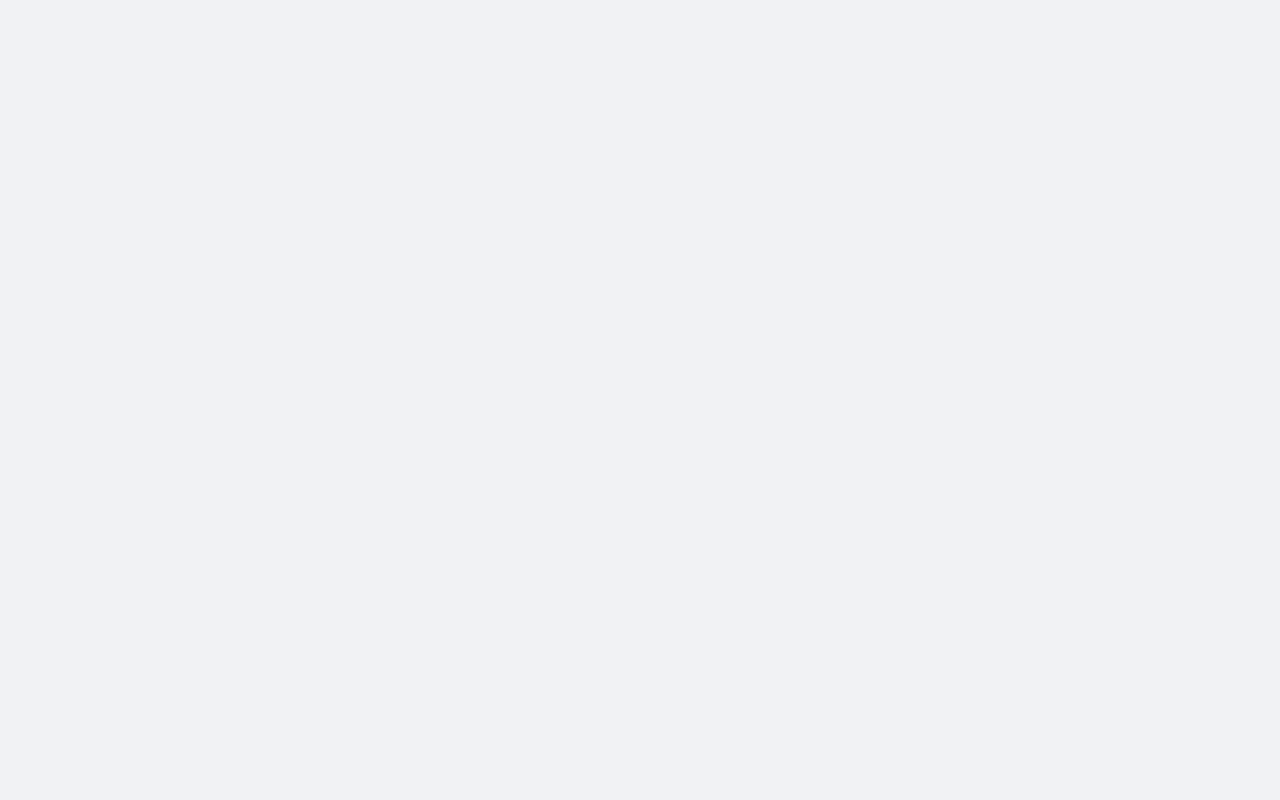
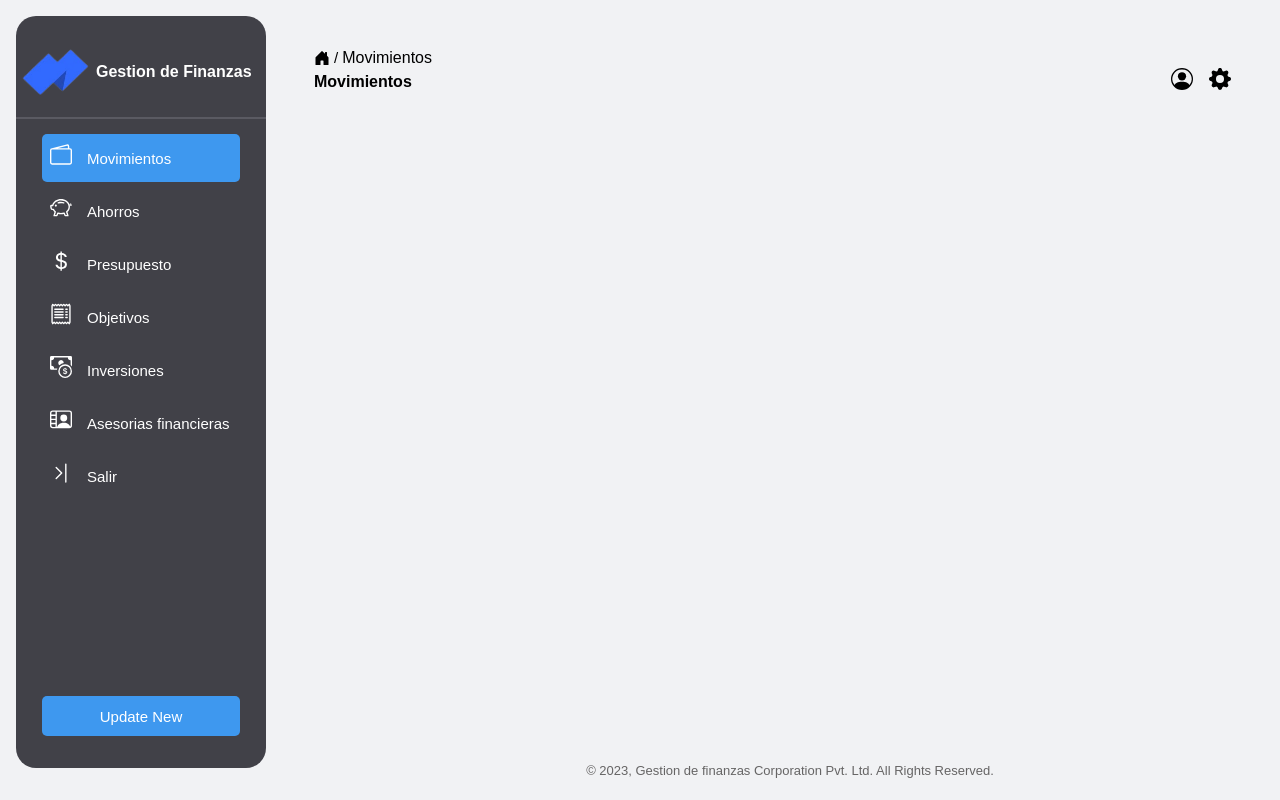
Before and after one commit to ValenciaMaster18/client-finance-app, an Angular app: page /dashboard in a window 1280 px wide. Before the commit this address led to /. Built offline with nearby package versions, Linux system fonts and the light colour scheme; a web font is replaced by a local one.

Commit message:
We create the dashboards component and position the sidebar, menu and footer

```diff
--- a/src/app/app.module.ts
+++ b/src/app/app.module.ts
@@ -6,13 +6,15 @@ import { AppComponent } from './app.component';
 import { NavbarComponent } from './shared/components/navbar/navbar.component';
 import { FooterComponent } from './shared/components/footer/footer.component';
 import { SidebarComponent } from './shared/components/sidebar/sidebar.component';
+import { DashboardComponent } from './dashboard/dashboard/dashboard.component';
 
 @NgModule({
   declarations: [
     AppComponent,
     NavbarComponent,
     FooterComponent,
-    SidebarComponent
+    SidebarComponent,
+    DashboardComponent
   ],
   imports: [
     BrowserModule,
--- /dev/null
+++ b/src/app/dashboard/dashboard/dashboard.component.html
@@ -0,0 +1,5 @@
+<div class="contenedor__dashboard">
+  <app-sidebar></app-sidebar>
+  <app-navbar></app-navbar>
+  <app-footer></app-footer>
+</div>
--- /dev/null
+++ b/src/app/dashboard/dashboard/dashboard.component.scss
@@ -0,0 +1,4 @@
+div.contenedor__dashboard{
+  display: flex;
+  margin-bottom: -60px;
+}
--- a/src/app/shared/components/footer/footer.component.scss
+++ b/src/app/shared/components/footer/footer.component.scss
@@ -1,12 +1,13 @@
 .footer {
   margin-top: 20px;
-  background-color: #FCFDFD;
-  width: 100vw;
+  // background-color: #FCFDFD;
+  width: calc(100vw - 300px);
   display: flex;
   justify-content: center;
   align-items: center;
   height: 60px;
   position: absolute;
+  right: 0;
   bottom: 0;
 }
 
--- a/src/app/shared/components/navbar/navbar.component.html
+++ b/src/app/shared/components/navbar/navbar.component.html
@@ -1,17 +1,22 @@
+<section class="contenedor__navbar">
   <header>
-  <section>
-    <picture>
+
+    <section class="contenedor__navbar-izq">
+
+      <picture class="contenedor__navbar-img">
         <svg xmlns="http://www.w3.org/2000/svg" width="16" height="16" fill="black" class="bi bi-house-door-fill" viewBox="0 0 16 16">
           <path d="M6.5 14.5v-3.505c0-.245.25-.495.5-.495h2c.25 0 .5.25.5.5v3.5a.5.5 0 0 0 .5.5h4a.5.5 0 0 0 .5-.5v-7a.5.5 0 0 0-.146-.354L13 5.793V2.5a.5.5 0 0 0-.5-.5h-1a.5.5 0 0 0-.5.5v1.293L8.354 1.146a.5.5 0 0 0-.708 0l-6 6A.5.5 0 0 0 1.5 7.5v7a.5.5 0 0 0 .5.5h4a.5.5 0 0 0 .5-.5Z"/>
         </svg>
         <span>/</span>
-      <h2>Movimientos</h2>
+        <h2 class="contenedor__navbar-baja">Movimientos</h2>
       </picture>
-    <h2>Movimientos</h2>
+
+      <h2 class="contenedor__navbar-alta">Movimientos</h2>
     </section>
-  <nav>
-    <ul>
-      <li>
+
+    <nav class="contenedor__navbar-nav">
+      <ul class="contenedor__navbar-ul">
+        <li class="contenedor__navbar-li">
           <a href="">
             <svg xmlns="http://www.w3.org/2000/svg" width="22" height="22" fill="black" class="bi bi-person-circle" viewBox="0 0 16 16">
               <path d="M11 6a3 3 0 1 1-6 0 3 3 0 0 1 6 0z"/>
@@ -19,7 +24,7 @@
             </svg>
           </a>
         </li>
-      <li>
+        <li class="contenedor__navbar-li">
           <a href="">
             <svg xmlns="http://www.w3.org/2000/svg" width="22" height="22" fill="black" class="bi bi-gear-fill" viewBox="0 0 16 16">
               <path d="M9.405 1.05c-.413-1.4-2.397-1.4-2.81 0l-.1.34a1.464 1.464 0 0 1-2.105.872l-.31-.17c-1.283-.698-2.686.705-1.987 1.987l.169.311c.446.82.023 1.841-.872 2.105l-.34.1c-1.4.413-1.4 2.397 0 2.81l.34.1a1.464 1.464 0 0 1 .872 2.105l-.17.31c-.698 1.283.705 2.686 1.987 1.987l.311-.169a1.464 1.464 0 0 1 2.105.872l.1.34c.413 1.4 2.397 1.4 2.81 0l.1-.34a1.464 1.464 0 0 1 2.105-.872l.31.17c1.283.698 2.686-.705 1.987-1.987l-.169-.311a1.464 1.464 0 0 1 .872-2.105l.34-.1c1.4-.413 1.4-2.397 0-2.81l-.34-.1a1.464 1.464 0 0 1-.872-2.105l.17-.31c.698-1.283-.705-2.686-1.987-1.987l-.311.169a1.464 1.464 0 0 1-2.105-.872l-.1-.34zM8 10.93a2.929 2.929 0 1 1 0-5.86 2.929 2.929 0 0 1 0 5.858z"/>
@@ -29,3 +34,4 @@
       </ul>
     </nav>
   </header>
+</section>
--- a/src/app/shared/components/navbar/navbar.component.scss
+++ b/src/app/shared/components/navbar/navbar.component.scss
@@ -1,35 +1,46 @@
+section.contenedor__navbar{
+  padding: 5.6rem 1.6rem;
+}
 header {
   display: flex;
   align-items: center;
   justify-content: space-between;
-  width: 909px;
+  width: 917px;
   height: 48px;
-  padding: 4px 16px;
+  padding: 0px 1.6rem;
 }
 
-section{
-  picture{
+section.contenedor__navbar-izq{
+  display: flex;
+  flex-direction: column;
+  justify-content: center;
+  picture.contenedor__navbar-img{
+    height: 3px;
     display: flex;
+    align-items: center;
     gap: 4px;
-    align-items: center;
-    height: 3px;
     span{
       font-size: 1.5rem;
     }
+    h2.contenedor__navbar-baja{
+      font-size: 1.6rem;
+      font-weight: 400;
+    }
   }
-  h2{
-    font-size: 1.5rem;
+  h2.contenedor__navbar-alta{
+    font-size: 1.6rem;
+    font-weight: 700;
   }
 }
-nav{
-  ul{
+nav.contenedor__navbar-nav{
+  ul.contenedor__navbar-ul{
     list-style: none;
     display: flex;
     gap: 16px;
-    li{
-      a{
+    // li.contenedor__navbar-li{
+    //   a{
 
-      }
-    }
+    //   }
+    // }
   }
 }
--- a/src/app/shared/components/sidebar/sidebar.component.scss
+++ b/src/app/shared/components/sidebar/sidebar.component.scss
@@ -1,17 +1,17 @@
 section{
   min-height: calc(100vh - 3.2rem);
-  position: absolute;
   display: flex;
   align-items: center;
   padding: 0.8rem 1.6rem;
 }
 aside{
   width: 250px;
-  height: 834px;
+  height: 90vh;
   background-color: #414148;
   border-radius: 20px;
   color: white;
   font-weight: 400;
+  padding: 1.6rem 0rem;
   hr{
     border: 1px solid #5A5A62;
   }
```
Also changed, not shown: src/app/app-routing.module.ts (+6 -6 lines), src/app/dashboard/dashboard/dashboard.component.ts (added, +10 -0 lines), 1 other file (tests, documents, lock files or other folders). Lines whose indentation alone changed are shown as unchanged.
